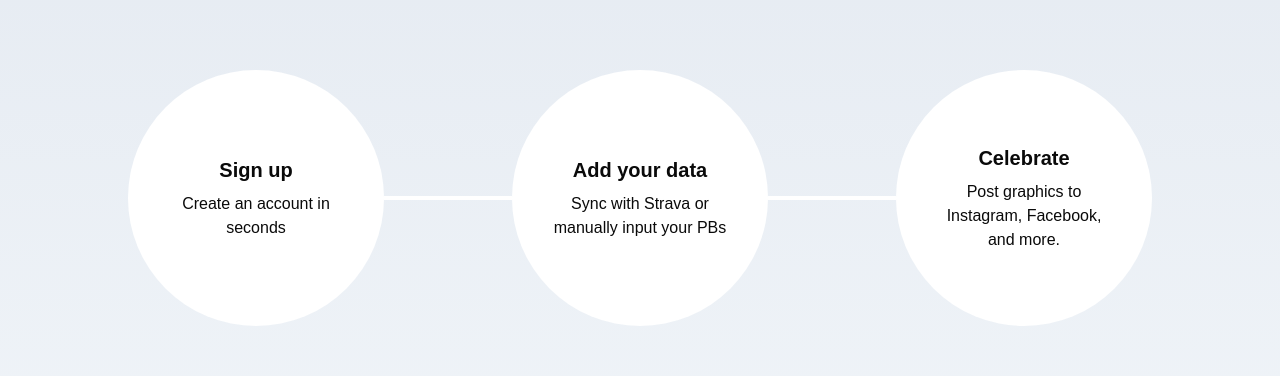
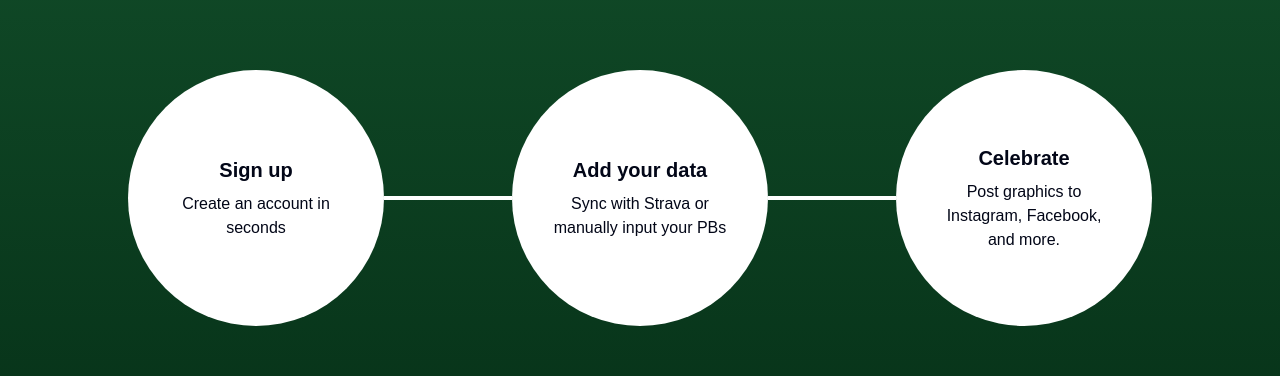
Before and after one commit to jeshuamaxey/beatlastyear.xyz, a Next.js app: page / in a window 1280 px wide. Shown: the part 1864-2240 px from the top of the page. Built offline with nearby package versions, Linux system fonts and the light colour scheme; no server answers; a web font is replaced by a local one.

Commit message:
fix dark mode styles

```diff
--- a/src/app/page.tsx
+++ b/src/app/page.tsx
@@ -14,7 +14,7 @@ const SignUpButton = () => (
 export default async function Index() {
   return (
     <div className="flex flex-col">
-      <section className="h-svh max-h-svh w-full bg-gradient-to-b from-slate-50 to-slate-100 flex flex-col items-center">
+      <section className="h-svh max-h-svh w-full bg-gradient-to-b from-background from-15% to-green-950 flex flex-col items-center">
         <SiteNav />
 
         <div className="w-full max-w-5xl flex flex-col flex-1 py-8 md:py-24 px-4">
@@ -39,7 +39,7 @@ export default async function Index() {
 
       </section>
 
-      <section className="h-svh max-h-svh w-full bg-gradient-to-b from-slate-100 to-slate-200 flex flex-col p-2 items-center justify-around">
+      <section className="h-svh max-h-svh w-full bg-gradient-to-b from-green-950 to-green-900 flex flex-col p-2 items-center justify-around">
         <div className="flex flex-col gap-4 w-full max-w-5xl">
           <h2 className="font-display text-2xl mb-4 md:text-6xl p-2 leading-6">
             Celebrate personal best progression
@@ -66,26 +66,28 @@ export default async function Index() {
         </div>
       </section>
 
-      <section className="h-svh max-h-svh w-full bg-gradient-to-b from-slate-200 to-slate-100 flex flex-col p-2 items-center justify-around">
+      <section className="h-svh max-h-svh w-full bg-gradient-to-b from-green-900 to-green-950 flex flex-col p-2 items-center justify-around">
         <div className="h-full flex flex-col gap-4 w-full max-w-5xl">
           <h2 className="font-display text-2xl  my-4 md:text-6xl p-2">
             How it works
           </h2>
 
           <div className="flex-1 flex flex-col md:flex-row items-center text-center">
-            <div className="p-10 flex flex-col justify-center gap-2 rounded-lg bg-white w-2/3 md:rounded-full md:w-1/4 md:aspect-square">
+            <div className="p-10 flex flex-col justify-center gap-2 rounded-lg bg-white text-slate-950 -ml-24 md:ml-0 w-2/3 md:rounded-full md:w-1/4 md:aspect-square">
               <h3 className="text-xl font-bold">Sign up</h3>
               <p>Create an account in seconds</p>
             </div>
+
             <div className="flex-1 w-1 md:w-auto md:h-1 bg-white"></div>
 
-            <div className="p-10 flex flex-col justify-center gap-2 rounded-lg bg-white w-2/3 md:rounded-full md:w-1/4 md:aspect-square">
+            <div className="p-10 flex flex-col justify-center gap-2 rounded-lg bg-white text-slate-950 ml-0 md:ml-0 w-2/3 md:rounded-full md:w-1/4 md:aspect-square">
               <h3 className="text-xl font-bold">Add your data</h3>
               <p>Sync with Strava or manually input your PBs</p>
             </div>
+
             <div className="flex-1 w-1 md:w-auto md:h-1 bg-white"></div>
 
-            <div className="p-10 flex flex-col justify-center gap-2 rounded-lg bg-white w-2/3 md:rounded-full md:w-1/4 md:aspect-square">
+            <div className="p-10 flex flex-col justify-center gap-2 rounded-lg bg-white text-slate-950 ml-24 md:ml-0 w-2/3 md:rounded-full md:w-1/4 md:aspect-square">
               <h3 className="text-xl font-bold">Celebrate</h3>
               <p>Post graphics to Instagram, Facebook, and more.</p>
             </div>
@@ -93,8 +95,8 @@ export default async function Index() {
         </div>
       </section>
 
-      <section className="h-svh max-h-svh w-full bg-gradient-to-b from-slate-100 to-slate-700 flex flex-col py-12 px-2 items-center justify-around">
-        <div className="h-full flex flex-col gap-4 w-full max-w-5xl">
+      <section className="h-svh max-h-svh w-full bg-gradient-to-b from-green-950 to-background flex flex-col py-12 px-2 items-center justify-around">
+        <div className="h-full flex flex-col justify-center gap-4 w-full max-w-5xl">
           <div className="relative md:flex">
             <Image className="rounded-md md:w-1/2" src="/jm-ironman-finish-crop.jpg" alt="James McAulay crossing the finish line at an ironman event" width={1392} height={1392} />
 
@@ -108,14 +110,14 @@ export default async function Index() {
               </div>
             </div>
           </div>
-            <div className="flex md:hidden w-full justify-center">
-              <SignUpButton />
-            </div>
+          <div className="flex md:hidden w-full justify-center">
+            <SignUpButton />
+          </div>
         </div>
       </section>
 
-      <footer className="h-32 w-full bg-gradient-to-b from-slate-700 to-slate-950 flex flex-col p-2 items-center">
-        <div className="h-full flex flex-col justify-end gap-4 w-full max-w-5xl text-white">
+      <footer className="h-16 w-full bg-background flex flex-col p-12 items-center">
+        <div className="h-full flex flex-col justify-end gap-4 w-full max-w-5xl text-foreground text-center">
           <p>&copy; Beat Last Year {new Date().getFullYear()}</p>
         </div>
       </footer>
--- a/src/components/site-nav.tsx
+++ b/src/components/site-nav.tsx
@@ -2,7 +2,7 @@ import Link from "next/link"
 import HeaderAuth from "./header-auth"
 
 const SiteNav = () => {
-  return <nav className="w-full bg-white flex justify-center border-b border-b-foreground/10 h-16">
+  return <nav className="w-full bg-background flex justify-center border-b border-b-foreground/10 h-16">
     <div className="w-full max-w-5xl flex justify-between items-center p-3 px-5 text-sm">
       <div className="flex gap-5 items-center font-display tracking-tighter leading-none">
         <Link href={"/"}>Beat<br/>last<br/>year</Link>
```
